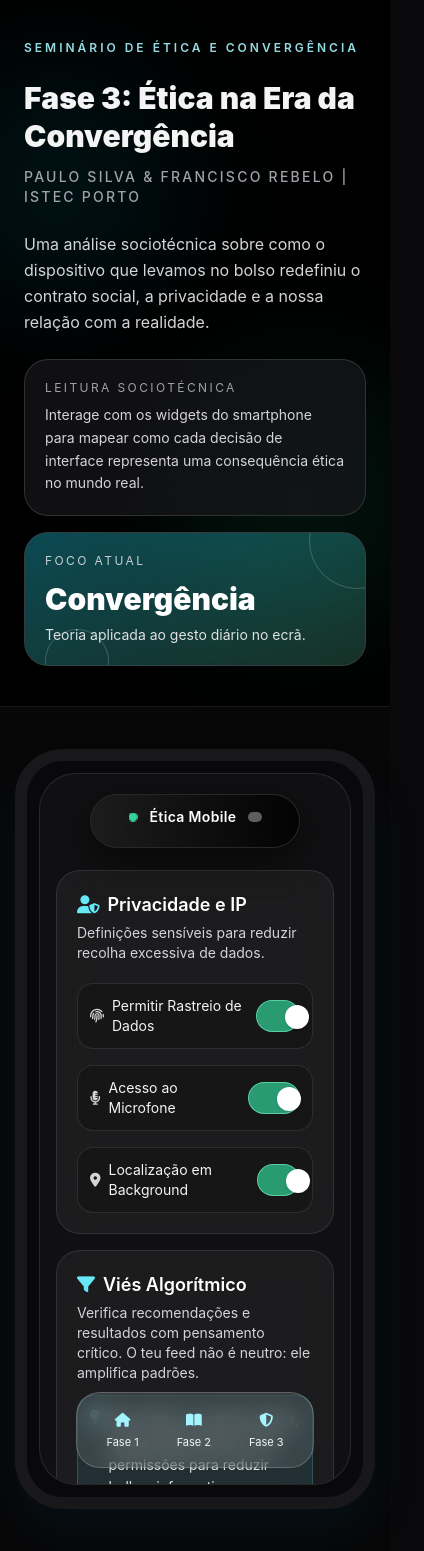
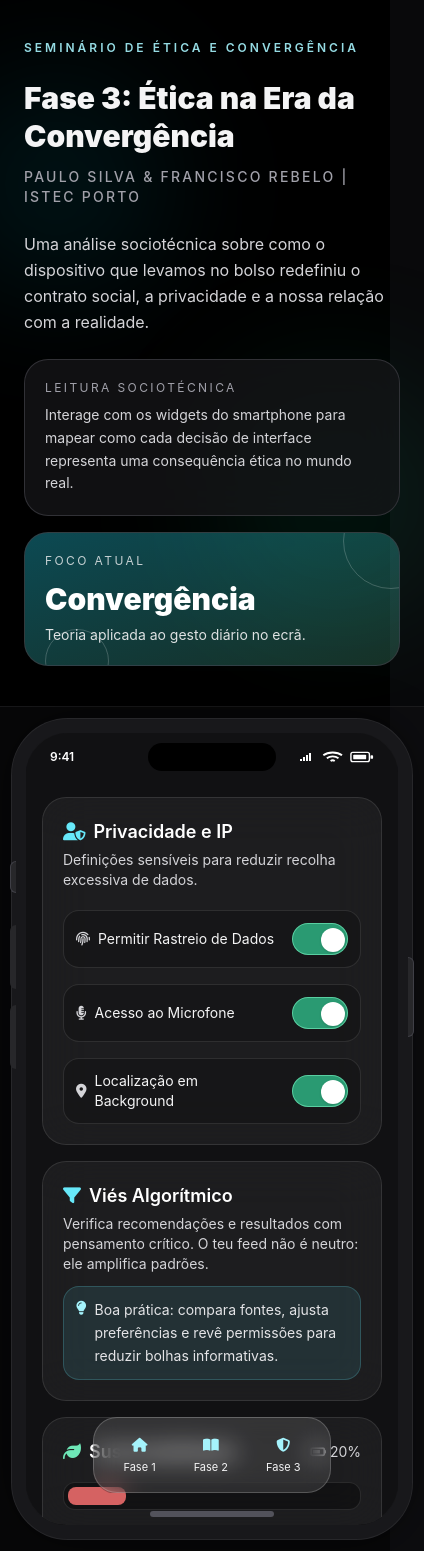
Before and after one commit to opaulosilva233/Smartphone-Best-Practices, a React (Vite) app: page / in a window 390 px wide. Shown: the whole page, 424 px wide, since content can reach past the window. Built offline with nearby package versions, Linux system fonts and the light colour scheme.

Commit message:
Add SmartphoneWrapper component and refactor App layout

```diff
--- a/src/App.jsx
+++ b/src/App.jsx
@@ -1,10 +1,10 @@
 import { motion } from 'framer-motion'
 import { useState } from 'react'
-import DynamicIsland from './components/DynamicIsland'
 import PrivacySettings from './components/PrivacySettings'
 import BatteryDrain from './components/BatteryDrain'
 import FocusMode from './components/FocusMode'
 import ContextPanel from './components/ContextPanel'
+import SmartphoneWrapper from './components/SmartphoneWrapper'
 
 function App() {
   const [focusEnabled, setFocusEnabled] = useState(false)
@@ -32,14 +32,9 @@ function App() {
             initial={{ opacity: 0, y: 16 }}
             animate={{ opacity: 1, y: 0 }}
             transition={{ duration: 0.7, ease: 'easeOut' }}
-            className="relative h-[760px] w-[360px] rounded-[3rem] border-[12px] border-zinc-900 bg-zinc-950 p-3 shadow-2xl shadow-cyan-950/30 sm:h-[820px] sm:w-[400px] lg:h-[860px] lg:w-[420px]"
-            onMouseEnter={() => handleWidgetInteraction('intro')}
-            onClick={() => handleWidgetInteraction('intro')}
+            className="origin-center scale-[0.84] sm:scale-[0.94] lg:scale-100"
           >
-            <div className="relative h-full overflow-hidden rounded-[2.3rem] border border-white/10 bg-zinc-900/50">
-              <DynamicIsland onTopicSelect={handleWidgetInteraction} />
-
-              <main className="scrollbar-hide h-full space-y-4 overflow-y-auto px-4 pb-[120px] pt-24">
+            <SmartphoneWrapper onMouseEnter={() => handleWidgetInteraction('intro')} onClick={() => handleWidgetInteraction('intro')}>
                 <section
                   id="privacidade"
                   onMouseEnter={() => handleWidgetInteraction('privacidade')}
@@ -82,9 +77,8 @@ function App() {
                 >
                   <FocusMode onToggle={setFocusEnabled} />
                 </section>
-              </main>
 
-              <footer className="pointer-events-none absolute bottom-4 left-0 right-0 flex justify-center px-4">
+              <footer className="pointer-events-none absolute bottom-8 left-0 right-0 z-40 flex justify-center px-4">
                 <div className="pointer-events-auto flex items-center gap-3 rounded-3xl border border-white/20 bg-white/10 px-4 py-3 backdrop-blur-md">
                   {phases.map((phase) => {
                     return (
@@ -102,7 +96,7 @@ function App() {
                   })}
                 </div>
               </footer>
-            </div>
+            </SmartphoneWrapper>
           </motion.div>
         </section>
       </div>
--- /dev/null
+++ b/src/components/SmartphoneWrapper.jsx
@@ -0,0 +1,48 @@
+const SmartphoneWrapper = ({ children, footer, className = '', contentClassName = '', ...props }) => {
+  return (
+    <div
+      className={`relative h-[820px] w-[400px] rounded-[3.5rem] border-[14px] border-zinc-900 bg-zinc-950 ring-1 ring-zinc-800 shadow-[0_0_50px_-12px_rgba(0,0,0,0.8)] ${className}`}
+      {...props}
+    >
+      <div className="absolute -left-[16px] top-32 h-8 w-1.5 rounded-l-md border-l border-y border-zinc-700 bg-zinc-800" />
+      <div className="absolute -left-[16px] top-48 h-16 w-1.5 rounded-l-md bg-zinc-800" />
+      <div className="absolute -left-[16px] top-68 top-[17rem] h-16 w-1.5 rounded-l-md bg-zinc-800" />
+      <div className="absolute -right-[16px] top-56 h-20 w-1.5 rounded-r-md border-r border-y border-zinc-700 bg-zinc-800" />
+
+      <div className="relative h-full w-full overflow-hidden rounded-[2.5rem] bg-zinc-900/55">
+        <div className="absolute left-0 top-0 z-50 h-12 w-full px-6 text-xs font-semibold text-white">
+          <div className="pointer-events-none absolute left-1/2 top-1/2 -translate-x-1/2 -translate-y-1/2">
+            <div className="h-7 w-32 rounded-full bg-black" />
+          </div>
+
+          <div className="flex h-full w-full items-center justify-between">
+            <span>9:41</span>
+            <div className="flex items-center gap-1.5 text-[10px]">
+              <svg viewBox="0 0 16 12" className="h-3.5 w-4" aria-hidden="true" fill="currentColor">
+                <path d="M1 10h2V8H1v2Zm3 0h2V6H4v4Zm3 0h2V4H7v6Zm3 0h2V2h-2v8Z" />
+              </svg>
+              <svg viewBox="0 0 20 12" className="h-3.5 w-4.5" aria-hidden="true" fill="none" stroke="currentColor" strokeWidth="1.6">
+                <path d="M2 4.5C6 1.3 14 1.3 18 4.5" />
+                <path d="M5 7c2.8-2 7.2-2 10 0" />
+                <path d="M8.2 9.4c1.2-.8 2.4-.8 3.6 0" />
+              </svg>
+              <svg viewBox="0 0 26 12" className="h-3 w-6" aria-hidden="true" fill="none" stroke="currentColor" strokeWidth="1.5">
+                <rect x="1" y="1" width="20" height="10" rx="2" />
+                <rect x="3.5" y="3.5" width="14" height="5" rx="1" fill="currentColor" stroke="none" />
+                <rect x="22.2" y="4" width="2.8" height="4" rx="1" fill="currentColor" stroke="none" />
+              </svg>
+            </div>
+          </div>
+        </div>
+
+        <main className={`scrollbar-hide h-full space-y-4 overflow-y-auto px-4 pb-24 pt-16 ${contentClassName}`}>{children}</main>
+
+        {footer}
+
+        <div className="absolute bottom-2 left-1/2 z-50 h-1.5 w-1/3 -translate-x-1/2 rounded-full bg-zinc-600" />
+      </div>
+    </div>
+  )
+}
+
+export default SmartphoneWrapper
```
